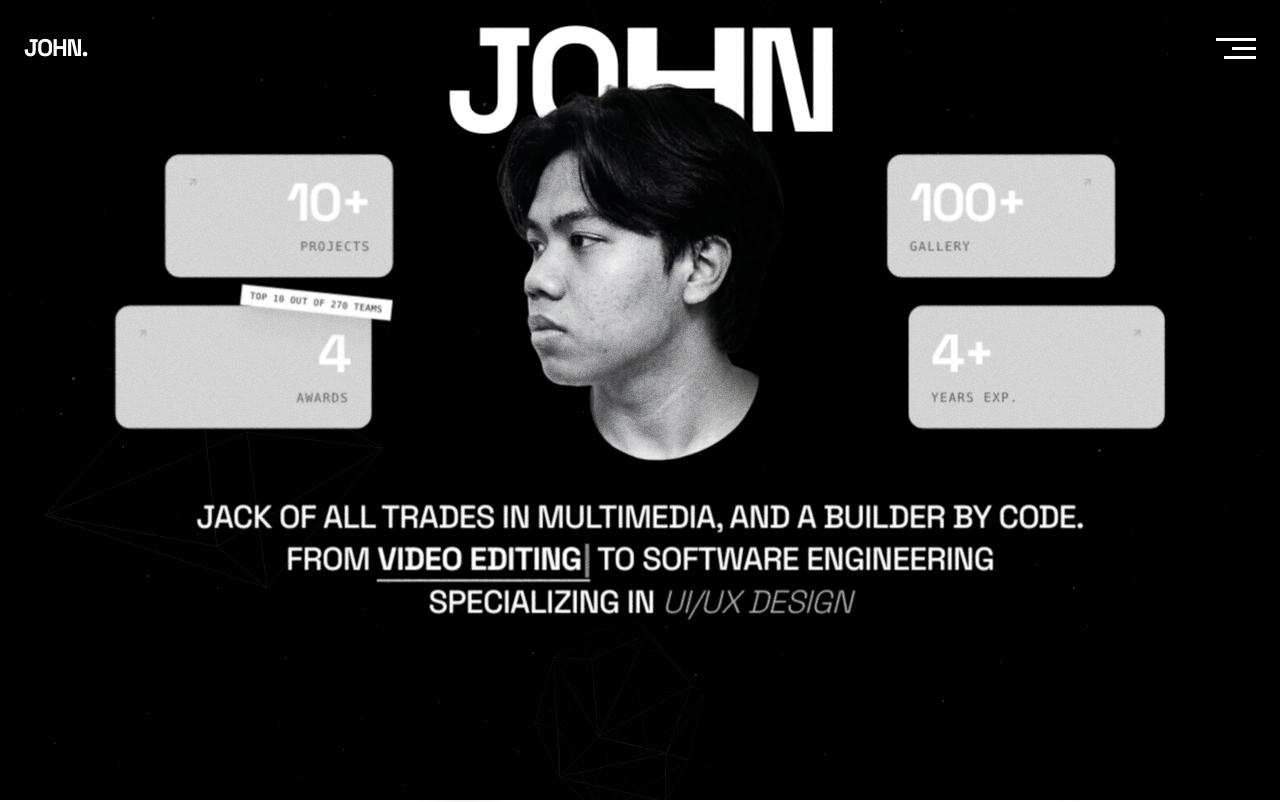
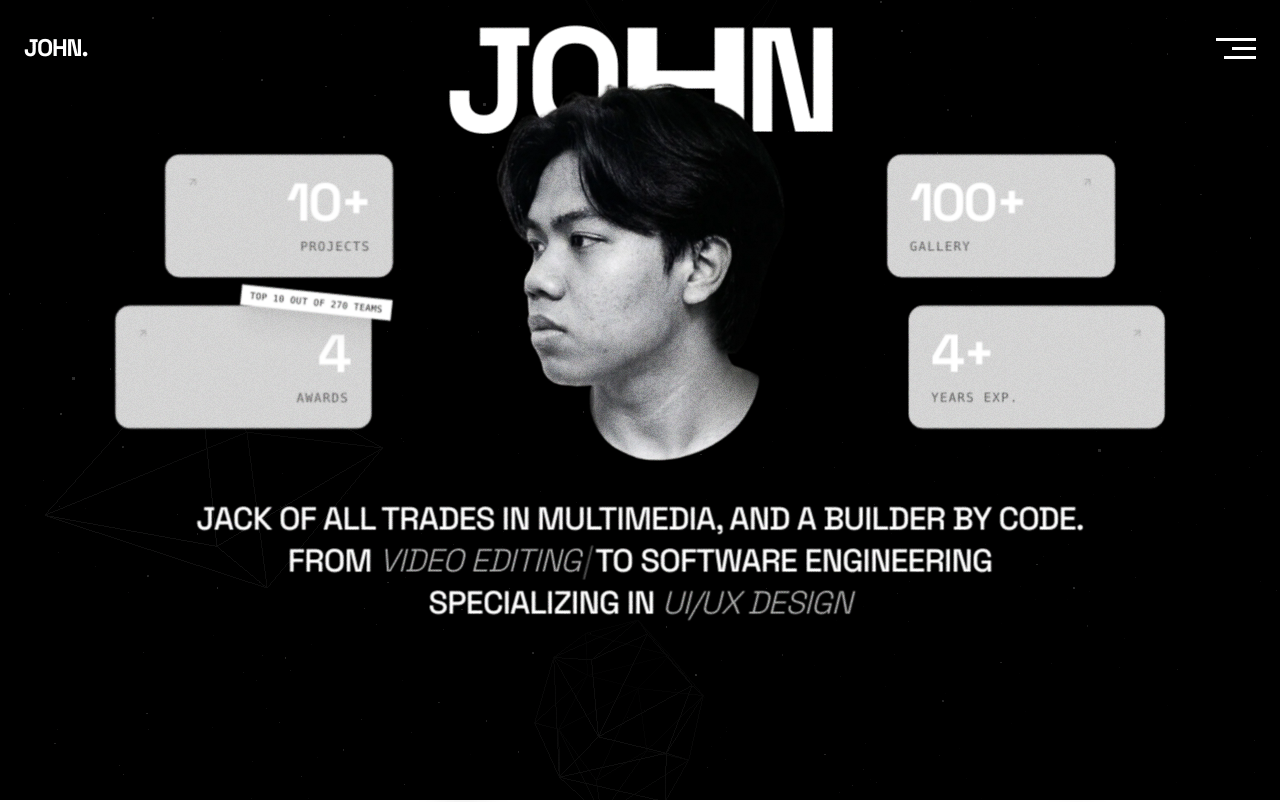
Before and after one commit to jjcabalo/LightweightPortfolio, a Next.js app: page / in a window 1280 px wide. Shown: the top 802 px of the page. Built offline with nearby package versions, Linux system fonts and the light colour scheme.

Commit message:
Style TypewriterRole to match UI/UX DESIGN and remove underline

```diff
--- a/src/app/page.tsx
+++ b/src/app/page.tsx
@@ -1211,11 +1211,11 @@ function TypewriterRole({ roles }: { roles: string[] }) {
   }, [currentText, isDeleting, currentRoleIndex, roles, mounted]);
 
   if (!mounted) {
-    return <span className="border-b-2 border-current">{roles[0]}</span>;
+    return <span className="italic font-light opacity-65">{roles[0]}</span>;
   }
 
   return (
-    <span className="inline-block border-b-2 border-current font-bold text-[var(--theme-fg)]">
+    <span className="inline-block italic font-light opacity-65">
       {currentText || "\u00A0"}
       <span className="animate-pulse ml-0.5 opacity-70">|</span>
     </span>
```
